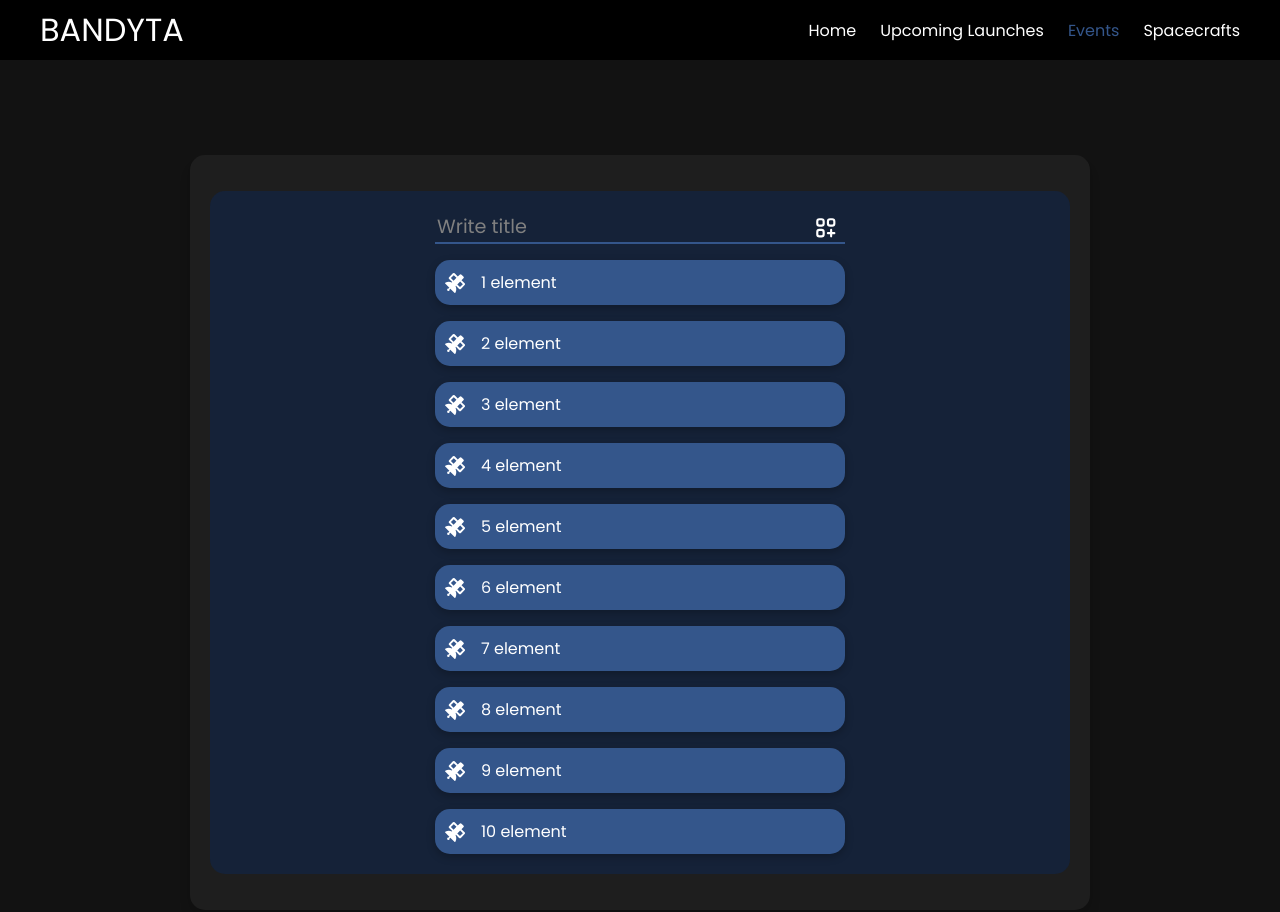
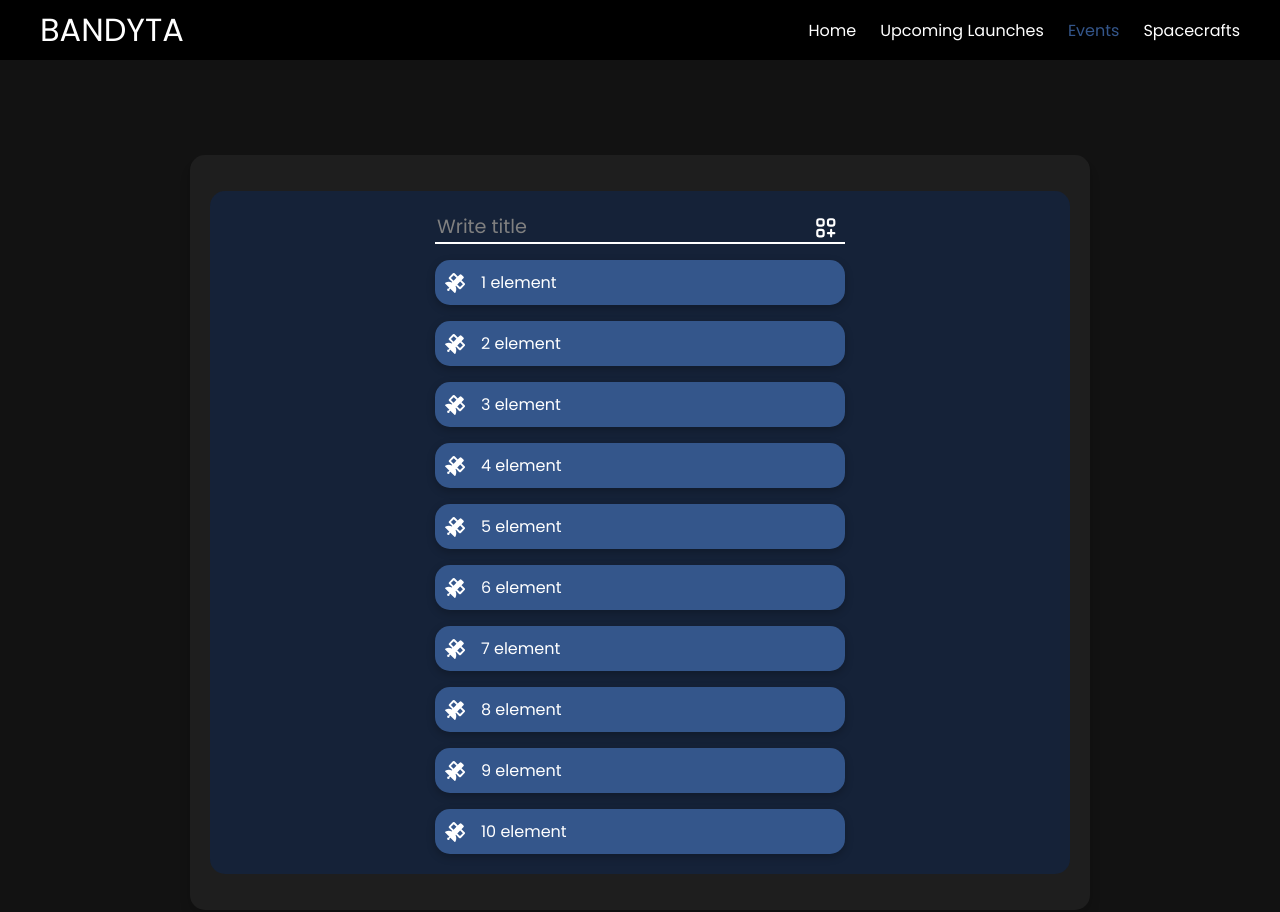
Before and after one commit to Dawidson2000/Rockets-Site, a React (Create React App) app: page /events in a window 1280 px wide. Shown: the top 912 px of the page. Built offline with nearby package versions, Linux system fonts and the light colour scheme.

Commit message:
Changed color of input border

```diff
--- a/src/components/DraggableList/DragForm.tsx
+++ b/src/components/DraggableList/DragForm.tsx
@@ -43,7 +43,7 @@ const Form = styled.form`
 	& > input {
 		background-color: transparent;
 		border: none;
-		border-bottom: 2px solid ${Colors.mainThemeColor};
+		border-bottom: 2px solid white;
 		outline: none;
 		font: inherit;
 		color: white;
@@ -51,6 +51,10 @@ const Form = styled.form`
 		font-size: 1.2rem;
 		padding-right: 40px;
 		box-sizing: border-box;
+
+    &:focus{
+      border-bottom: 2px solid ${Colors.mainThemeColor};
+    }
 
 		&::placeholder {
 			color: gray;
@@ -61,6 +65,7 @@ const Form = styled.form`
 const ErrorMessage = styled.p`
 	color: #9b2335;
 	margin: 0;
+  font-size: 0.8rem;
 `;
 
 export interface IDragForm {
@@ -70,14 +75,14 @@ export interface IDragForm {
 const DragForm: FC<IDragForm> = (props) => {
 	const submitHandler = (values: any) => {
 		props.onAddToList(values);
+		formik.resetForm();
 	};
 
-	const validationSchema = () =>
-		Yup.object().shape({
-			title: Yup.string()
-				.required('Tytuł jest wymagany')
-				.max(40, 'Tytuł może posiadac maksymalnie 30 znaków'),
-		});
+	const validationSchema = Yup.object().shape({
+		title: Yup.string()
+			.required('Tytuł jest wymagany')
+			.max(40, 'Tytuł może posiadac maksymalnie 30 znaków'),
+	});
 
 	const formik = useFormik({
 		initialValues: {
@@ -100,6 +105,7 @@ const DragForm: FC<IDragForm> = (props) => {
 					id='email'
 					type='text'
 					name='title'
+					onBlur={formik.handleBlur}
 					onChange={formik.handleChange}
 					value={formik.values.title}
 				/>
```
